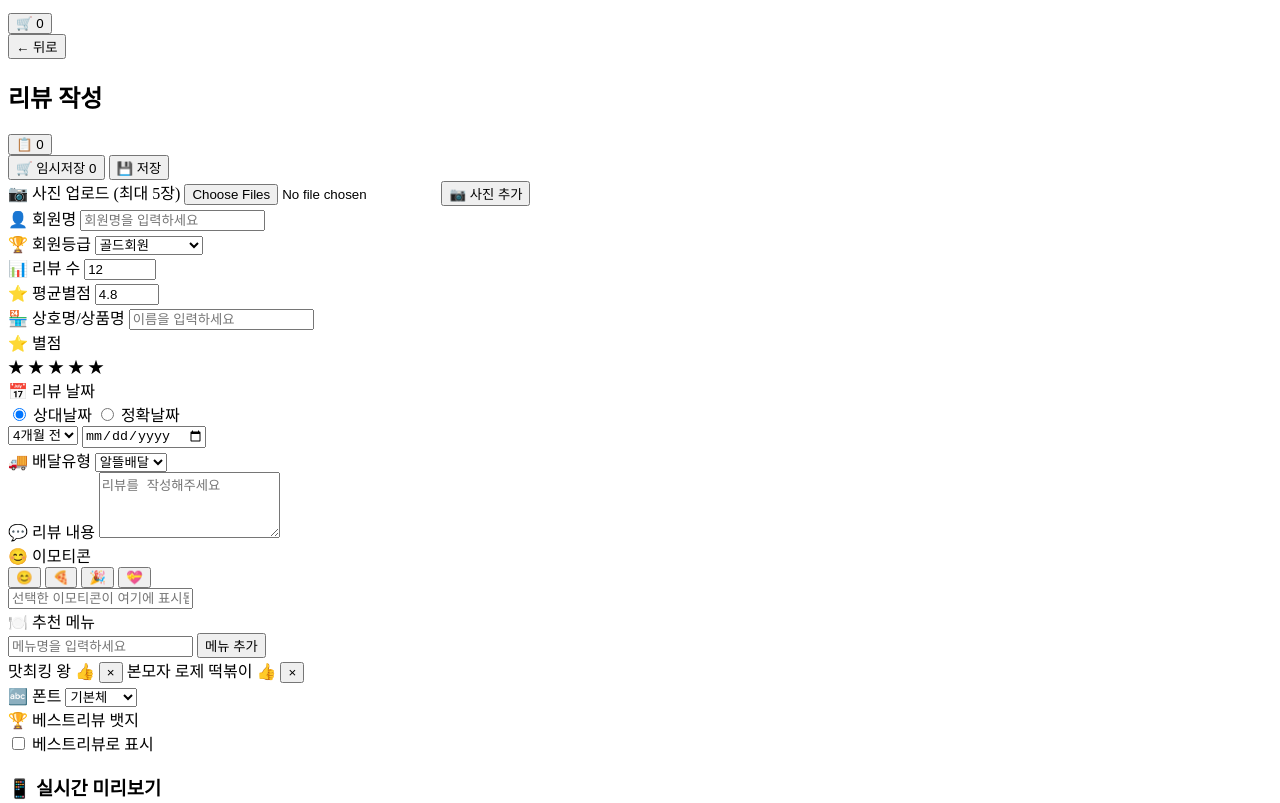
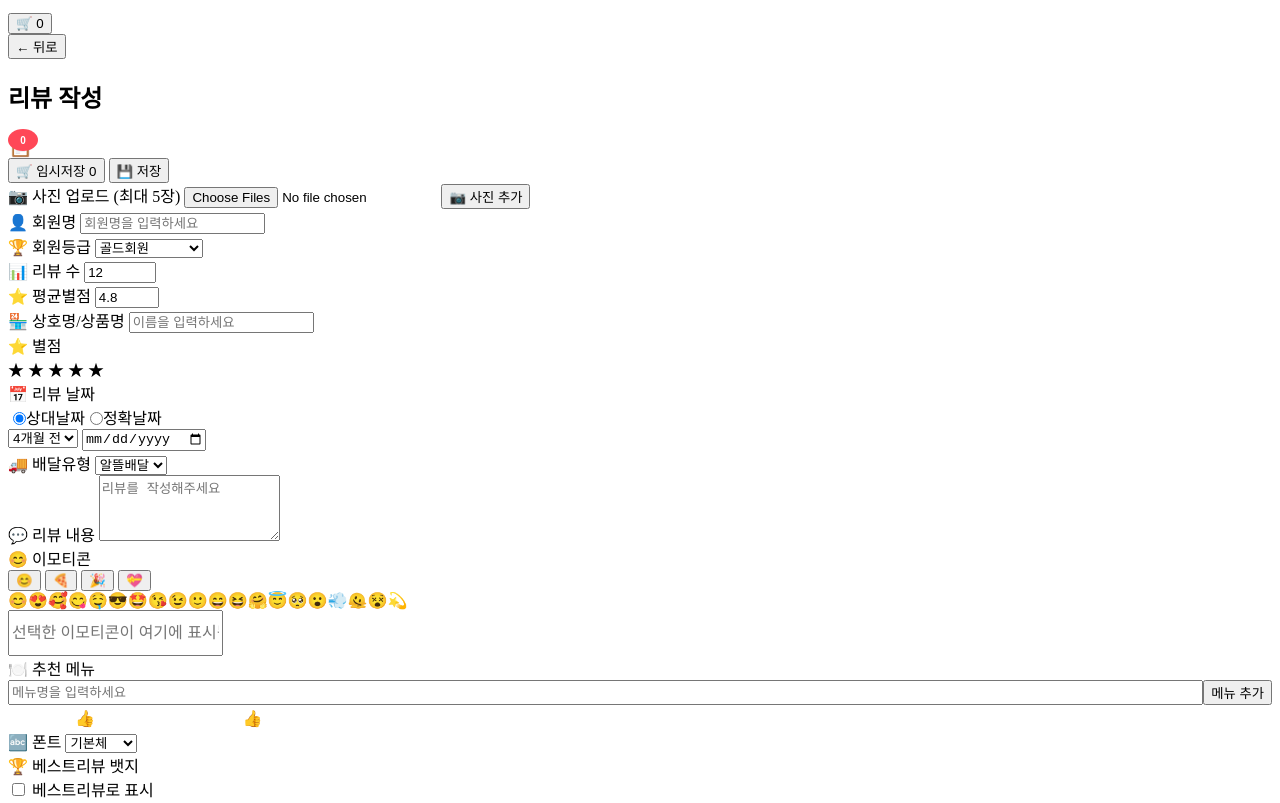
Before and after one commit to jinho0124/Custom-Review-Maker, a plain HTML site: page index.html in a window 1280 px wide. Shown: the part 800-1603 px from the top of the page. Drawn offline with nearby package versions, Linux system fonts and the light colour scheme; the site is published under a folder, as on GitHub Pages, so addresses that start at the root find nothing.

Commit message:
Update index.html

```diff
--- a/index.html
+++ b/index.html
@@ -4,7 +4,7 @@
     <meta charset="UTF-8">
     <meta name="viewport" content="width=device-width, initial-scale=1.0">
     <title>커스텀 리뷰 생성기</title>
-    <link rel="stylesheet" href="/Custom-Review-Maker/style.css">
+    <link rel="stylesheet" href="style.css">
     <script src="https://cdnjs.cloudflare.com/ajax/libs/html2canvas/1.4.1/html2canvas.min.js"></script>
 </head>
 <body>
@@ -346,6 +346,7 @@
         ⚠️ 본 앱은 실제 브랜드와 무관한 창작 도구입니다. 모든 디자인은 독창적으로 재해석되었으며 상업적 이용을 금지합니다.
     </div>
 
-    <script src="/Custom-Review-Maker/app.js"></script>  </body>
+    <script src="app.js"></script>
+ </body>
 </body>
 </html>
```
